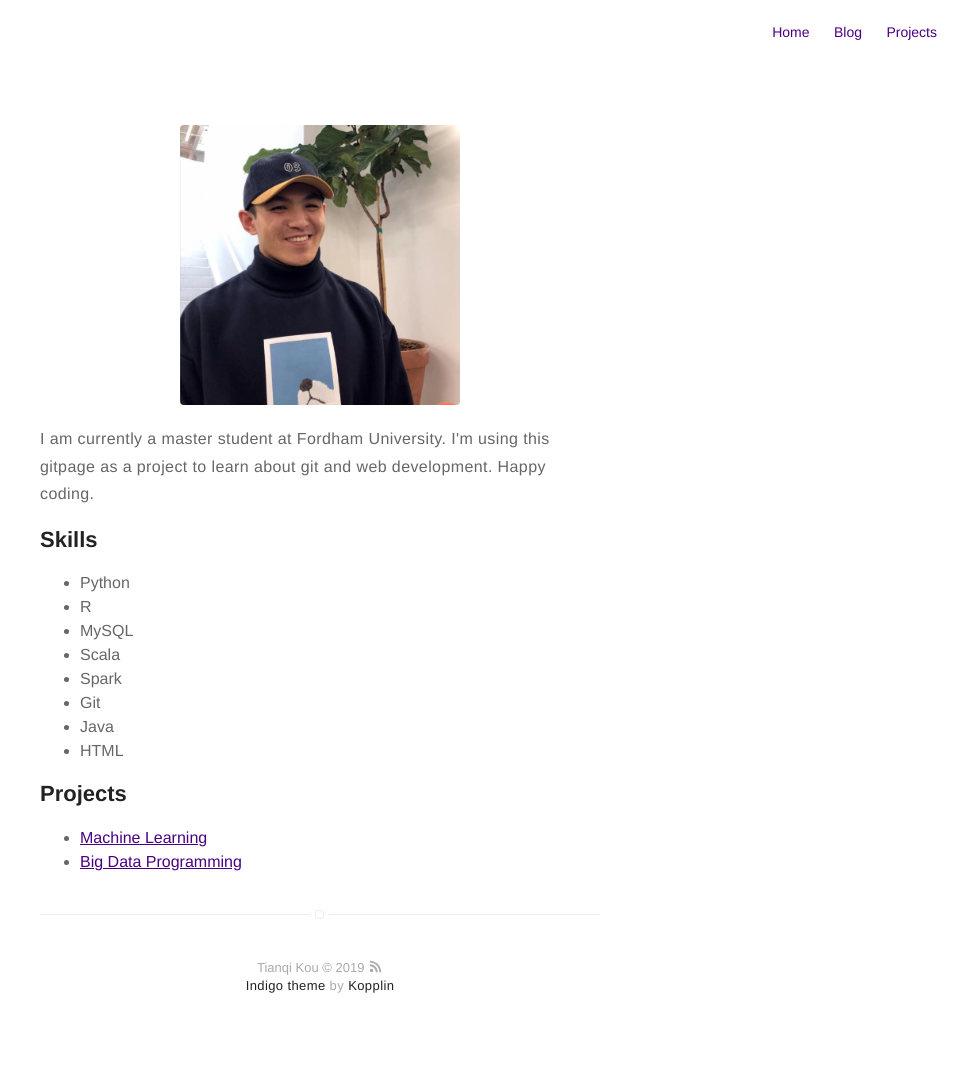
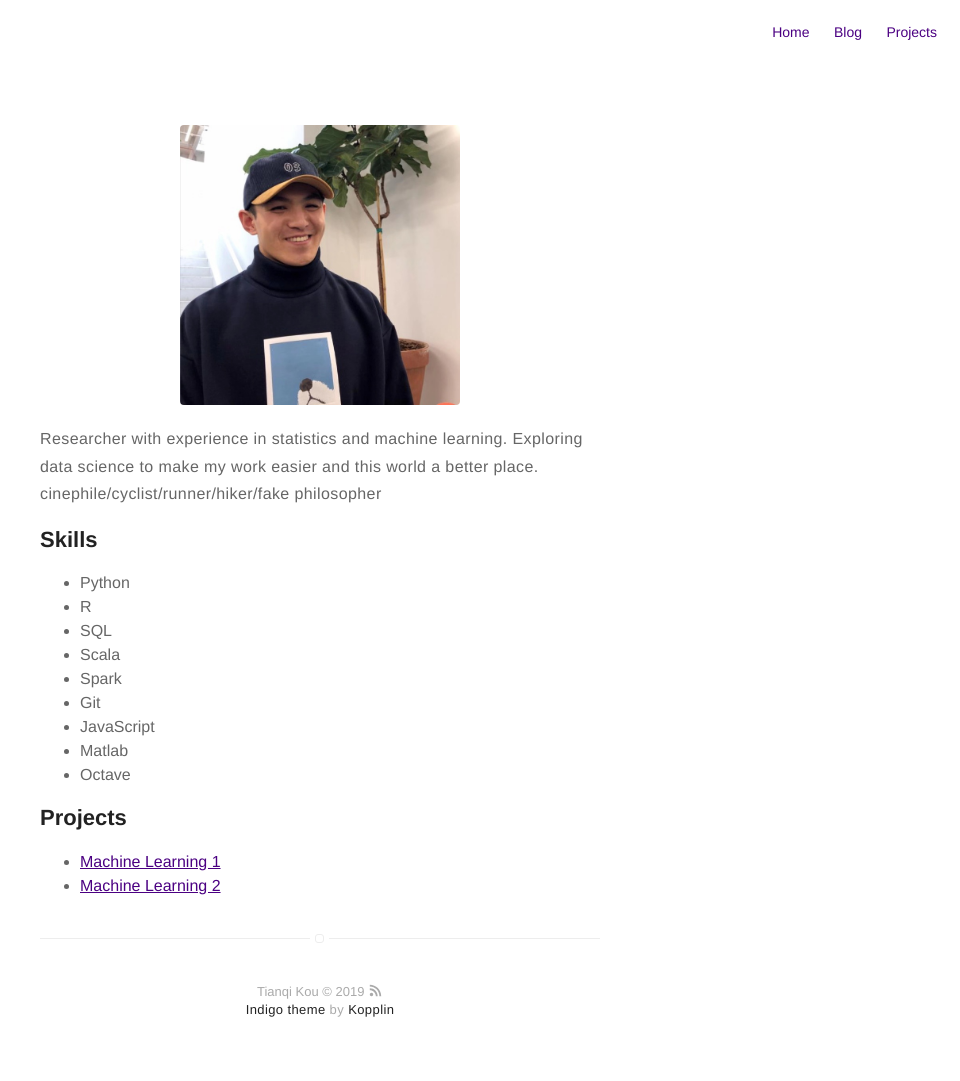
Before and after one commit to koutianqi/koutianqi.github.io, a Jekyll site: the page built from about.md, in a window 1280 px wide. Shown: the whole page, without its empty margins (320-1280 px from the left). Built offline with Jekyll 4.4.1, drawn with Linux system fonts in a browser that asks for light colours; before the commit the page ends 1057 px from its top, so only the background shows below that.

Commit message:
Update about.md

```diff
--- a/about.md
+++ b/about.md
@@ -4,9 +4,7 @@ layout: page
 ---
 ![Profile Image]({{ site.url }}/{{ site.picture }})
 
-<p>I am currently a master student at Fordham University.
-	I'm using this gitpage as a project to learn about
-	git and web development. Happy coding.</p>
+<p>Researcher with experience in statistics and machine learning. Exploring data science to make my work easier and this world a better place. cinephile/cyclist/runner/hiker/fake philosopher</p>
 
 
 <h2>Skills</h2>
@@ -14,17 +12,18 @@ layout: page
 <ul class="skill-list">
 	<li>Python</li>
 	<li>R</li>
-	<li>MySQL</li>
+	<li>SQL</li>
 	<li>Scala</li>
 	<li>Spark</li>
 	<li>Git</li>
-	<li>Java</li>
-	<li>HTML</li>
+	<li>JavaScript</li>
+	<li>Matlab</li>
+	<li>Octave</li>
 </ul>
 
 <h2>Projects</h2>
 
 <ul>
-	<li><a href="https://github.com/zoelland/Machine-Learning">Machine Learning</a></li>
-	<li><a href="https://github.com/zoelland/Big-Data">Big Data Programming</a></li>
+	<li><a href="https://github.com/koutianqi/Machine_Learning_Project">Machine Learning 1</a></li>
+	<li><a href="https://github.com/koutianqi/March_Data_Cruntch_Madness">Machine Learning 2</a></li>
 </ul>
```
